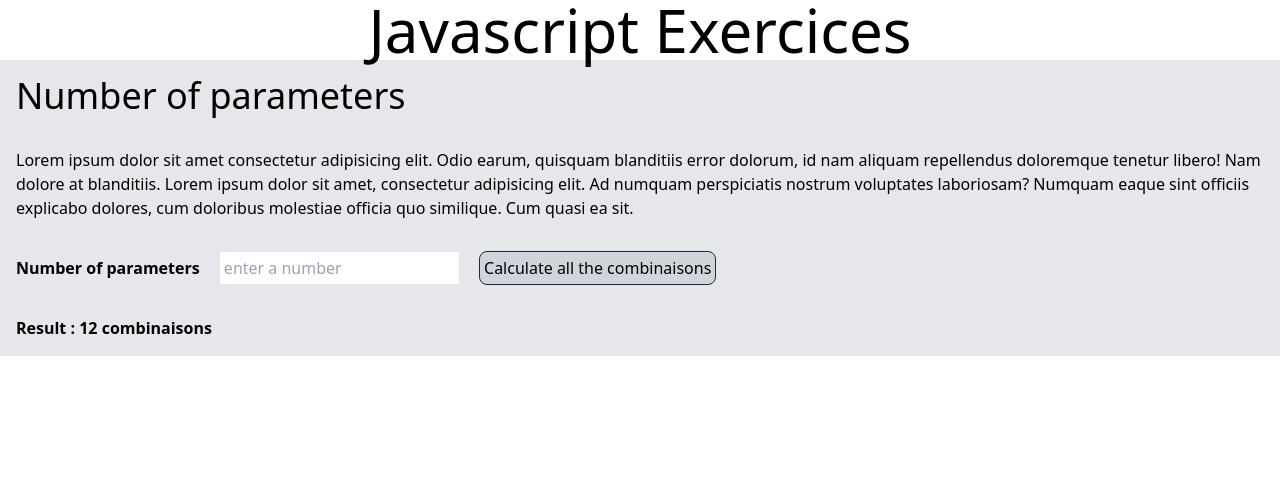
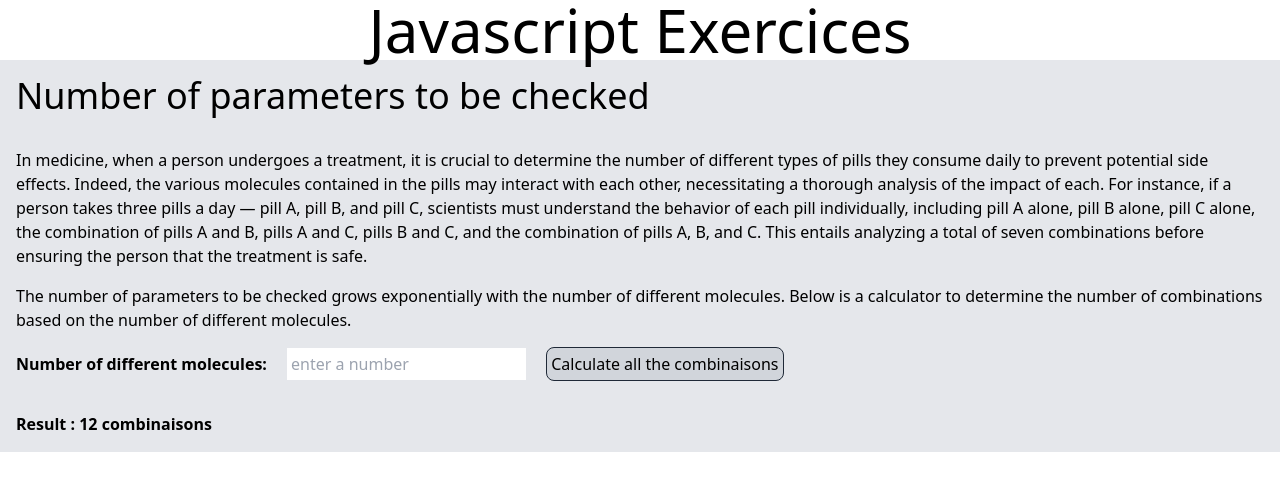
Before and after one commit to benjamin-aubron/Javascript-Exercices, a plain HTML site: page index.html in a window 1280 px wide. Drawn offline with nearby package versions, Linux system fonts and the light colour scheme.

Commit message:
description done

```diff
--- a/index.html
+++ b/index.html
@@ -30,10 +30,16 @@
 
 <!-- SECTION NAME -->
 <section class="bg-gray-200">
-    <h2 class="text-4xl p-4">Number of parameters</h2>
-    <p class="p-4">Lorem ipsum dolor sit amet consectetur adipisicing elit. Odio earum, quisquam blanditiis error dolorum, id nam aliquam repellendus doloremque tenetur libero! Nam dolore at blanditiis. Lorem ipsum dolor sit amet, consectetur adipisicing elit. Ad numquam perspiciatis nostrum voluptates laboriosam? Numquam eaque sint officiis explicabo dolores, cum doloribus molestiae officia quo similique. Cum quasi ea sit.</p>
+    <h2 class="text-4xl p-4">Number of parameters to be checked</h2>
+    <p class="p-4">
+        In medicine, when a person undergoes a treatment, it is crucial to determine the number of different types of pills they consume daily to prevent potential side effects. Indeed, the various molecules contained in the pills may interact with each other, necessitating a thorough analysis of the impact of each. For instance, if a person takes three pills a day — pill A, pill B, and pill C, scientists must understand the behavior of each pill individually, including pill A alone, pill B alone, pill C alone, the combination of pills A and B, pills A and C, pills B and C, and the combination of pills A, B, and C. This entails analyzing a total of seven combinations before ensuring the person that the treatment is safe.
+    </p>
+    <p class="pl-4">
+        The number of parameters to be checked grows exponentially with the number of different molecules. Below is a calculator to determine the number of combinations based on the number of different molecules.
+    </p>
+
     <form action="">
-        <label class="pl-4 font-bold" for="parameters">Number of parameters</label>
+        <label class="pl-4 font-bold" for="parameters">Number of different molecules:</label>
         <input class="p-1 m-4" type="number" placeholder="enter a number" id="parameters">
 
         <button class="p-1 bg-gray-300 border border-gray-800 rounded-lg">Calculate all the combinaisons</button>
```
